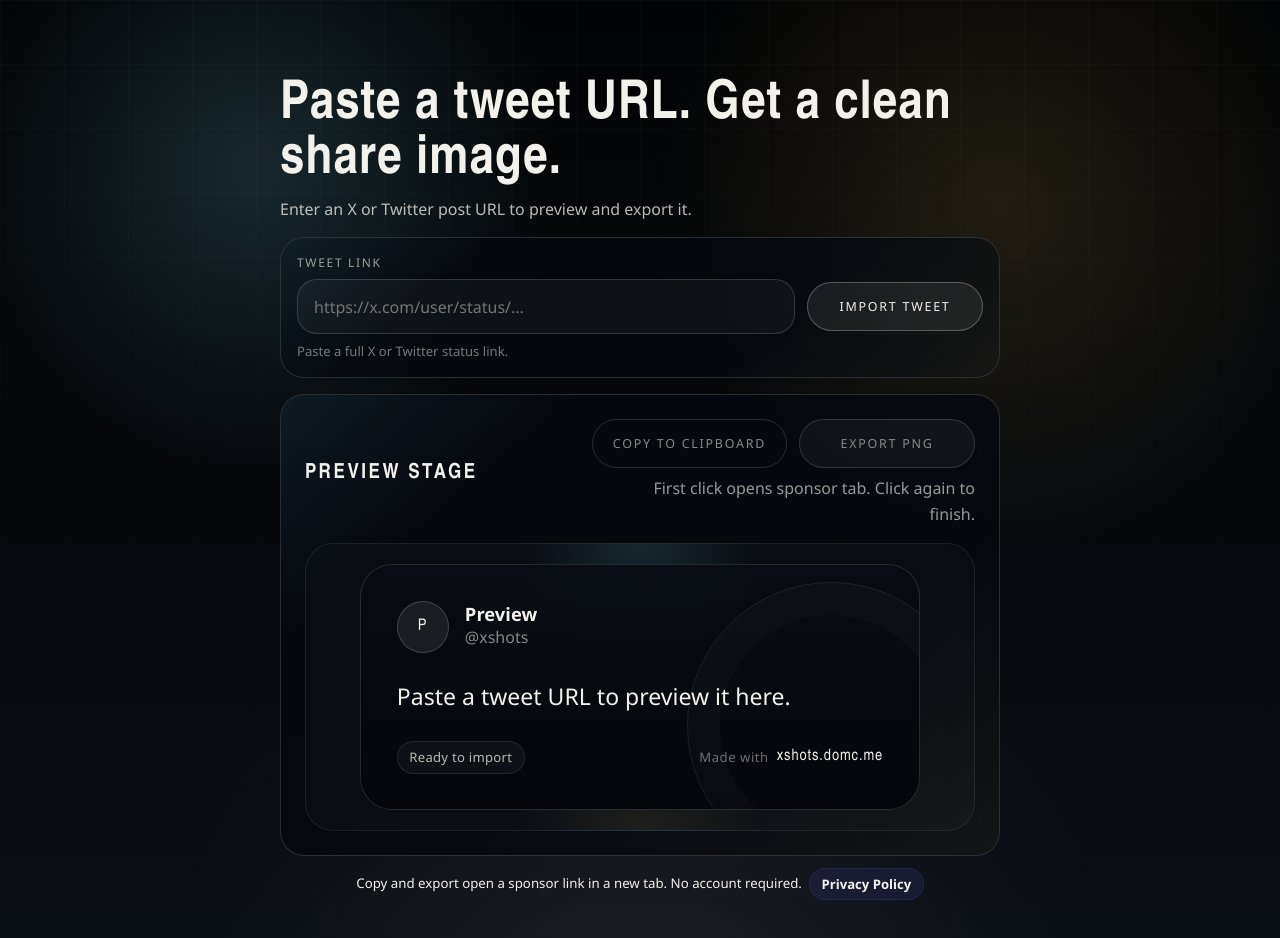
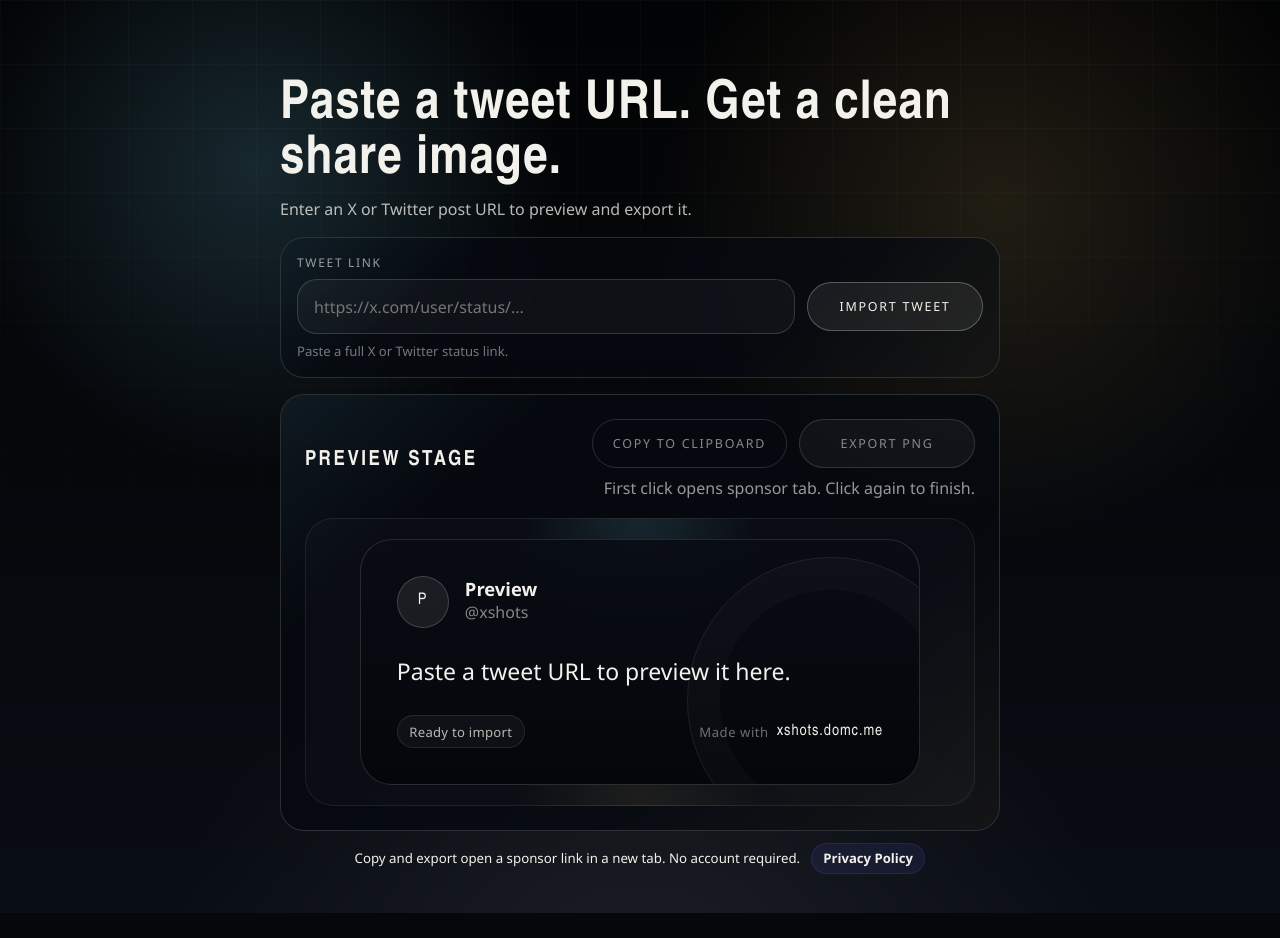
Before and after one commit to domechn/xshots, a React (Vite) app: page / in a window 1280 px wide. After the commit the page ends 913 px from the top, so only its background shows below. Built offline with nearby package versions, Linux system fonts and the light colour scheme.

Commit message:
improve ui

```diff
--- a/src/App.tsx
+++ b/src/App.tsx
@@ -331,7 +331,7 @@ export default function App({
           <footer className="app-footer">
             <p className="privacy-note">
               Copy and export open a sponsor link in a new tab. No account
-              required.
+              required.{" "}
               <a href="/privacy.html" className="app-link">
                 Privacy Policy
               </a>
--- a/src/app.css
+++ b/src/app.css
@@ -59,10 +59,17 @@
 
 .app-shell--minimal .app-shell__inner {
   width: min(100%, 720px);
+  min-height: calc(100vh - (var(--page-padding) * 2));
+  display: flex;
+  flex-direction: column;
 }
 
 .app-layout {
   width: 100%;
+}
+
+.app-layout--minimal {
+  flex: 1 0 auto;
 }
 
 .app-hero {
@@ -459,8 +466,9 @@
 
 .preview-panel__copy--actions {
   margin: 0;
-  max-width: 22rem;
+  max-width: none;
   text-align: right;
+  white-space: nowrap;
 }
 
 .preview-stage {
@@ -880,6 +888,7 @@
   .preview-panel__copy--actions {
     max-width: none;
     text-align: left;
+    white-space: normal;
   }
 
   .button--compact {
```
Also changed, not shown: 4 other files (tests, documents, lock files or other folders).
